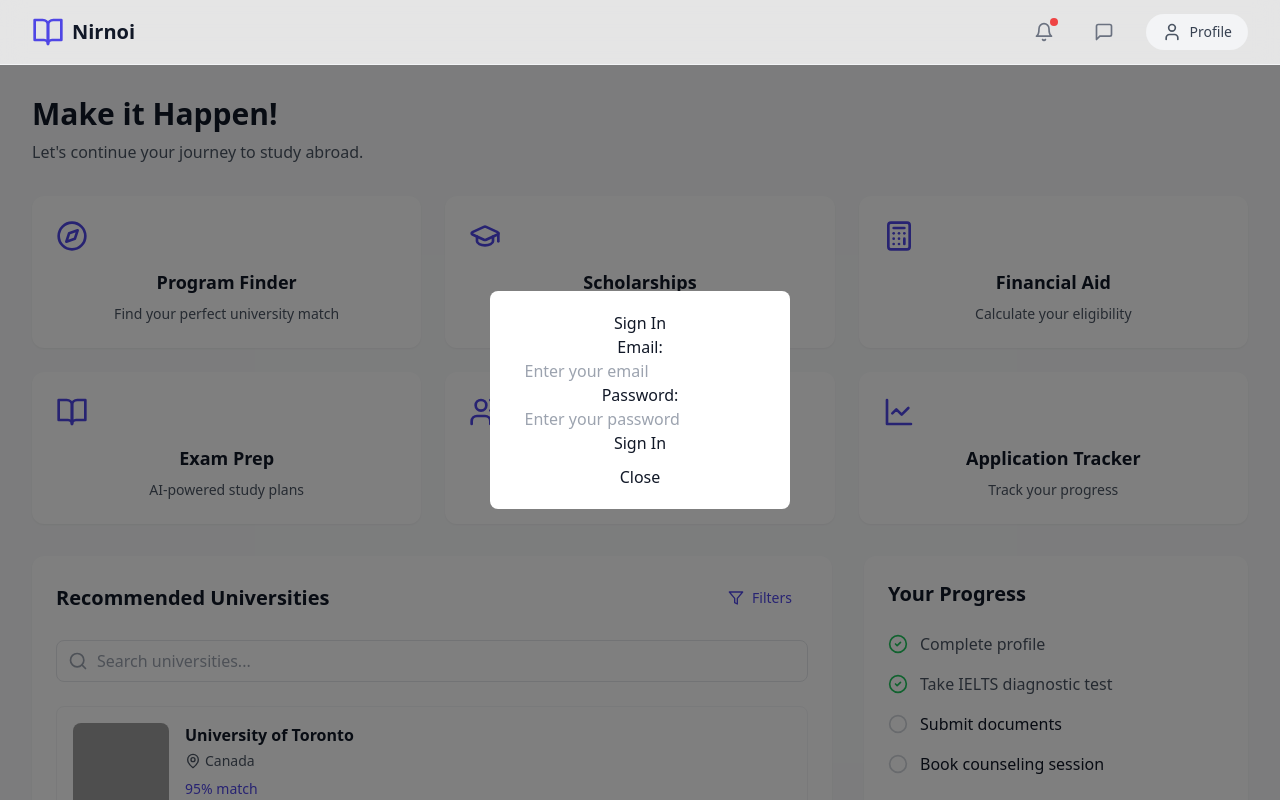
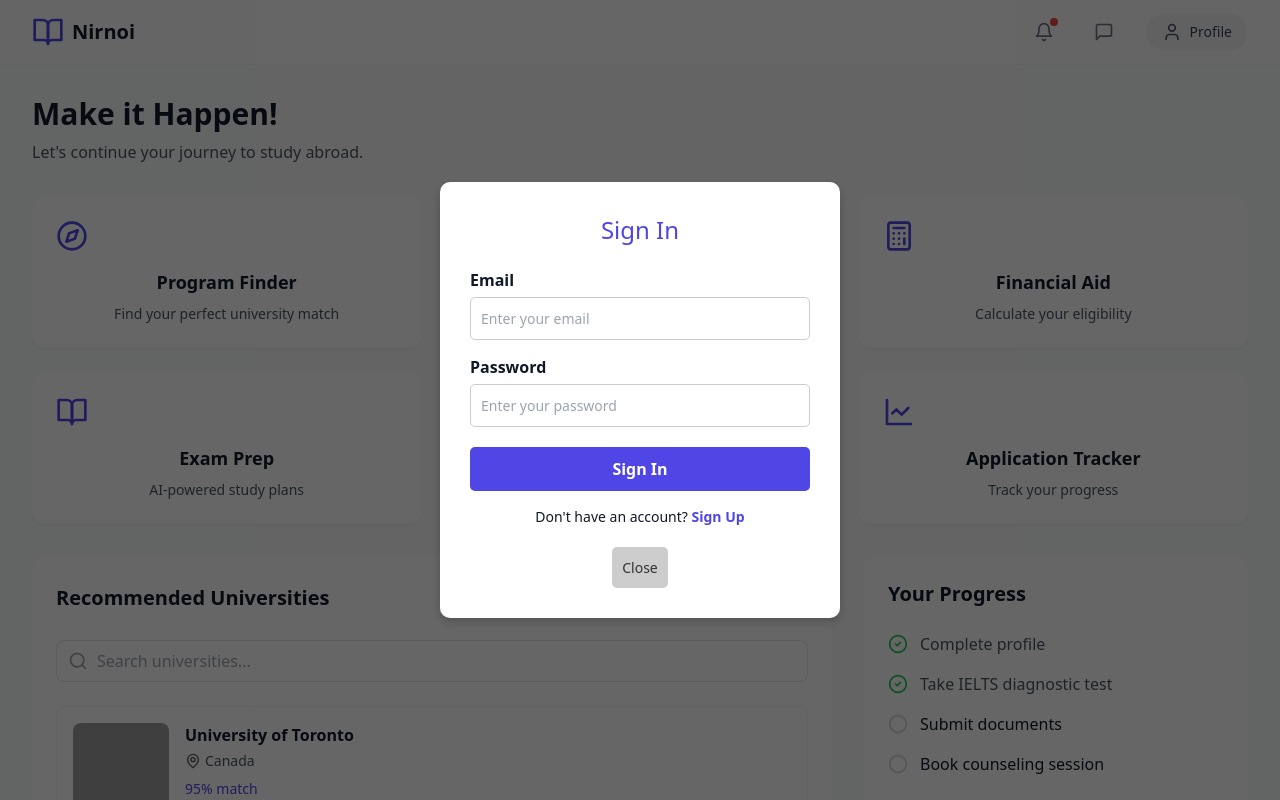
Before and after one commit to antor-rafi/nirnoi-app, a React (Vite) app: page / in a window 1280 px wide. Both pictures are taken after a click on the button "Profile". Shown: the top 800 px of the page. Built offline with nearby package versions, Linux system fonts and the light colour scheme; grey boxes are pictures that could not be loaded.

Commit message:
SignInModal

```diff
--- a/src/components/SignInModal.tsx
+++ b/src/components/SignInModal.tsx
@@ -13,34 +13,105 @@ const SignInModal: React.FC<SignInModalProps> = ({ onClose }) => {
         left: 0,
         width: "100%",
         height: "100%",
-        background: "rgba(0, 0, 0, 0.5)",
+        background: "rgba(0, 0, 0, 0.6)",
         display: "flex",
         justifyContent: "center",
         alignItems: "center",
+        zIndex: 1000,
       }}
     >
       <div
         style={{
           background: "white",
-          padding: "20px",
-          borderRadius: "8px",
-          width: "300px",
+          padding: "30px",
+          borderRadius: "10px",
+          width: "400px",
+          boxShadow: "0 4px 10px rgba(0, 0, 0, 0.2)",
           textAlign: "center",
         }}
       >
-        <h2>Sign In</h2>
+        <h2 style={{ fontSize: "24px", marginBottom: "20px", color: "#4F46E5" }}>
+          Sign In
+        </h2>
         <form>
-          <div>
-            <label>Email:</label>
-            <input type="email" placeholder="Enter your email" required />
+          <div style={{ marginBottom: "15px", textAlign: "left" }}>
+            <label style={{ display: "block", marginBottom: "5px", fontWeight: "bold" }}>
+              Email
+            </label>
+            <input
+              type="email"
+              placeholder="Enter your email"
+              required
+              style={{
+                width: "100%",
+                padding: "10px",
+                borderRadius: "5px",
+                border: "1px solid #ccc",
+                fontSize: "14px",
+              }}
+            />
           </div>
-          <div>
-            <label>Password:</label>
-            <input type="password" placeholder="Enter your password" required />
+          <div style={{ marginBottom: "20px", textAlign: "left" }}>
+            <label style={{ display: "block", marginBottom: "5px", fontWeight: "bold" }}>
+              Password
+            </label>
+            <input
+              type="password"
+              placeholder="Enter your password"
+              required
+              style={{
+                width: "100%",
+                padding: "10px",
+                borderRadius: "5px",
+                border: "1px solid #ccc",
+                fontSize: "14px",
+              }}
+            />
           </div>
-          <button type="submit">Sign In</button>
+          <button
+            type="submit"
+            style={{
+              width: "100%",
+              padding: "10px",
+              borderRadius: "5px",
+              background: "#4F46E5",
+              color: "white",
+              border: "none",
+              fontSize: "16px",
+              fontWeight: "bold",
+              cursor: "pointer",
+            }}
+          >
+            Sign In
+          </button>
         </form>
-        <button onClick={onClose} style={{ marginTop: "10px" }}>
+        <div style={{ marginTop: "15px", fontSize: "14px" }}>
+          <span>Don't have an account?</span>{" "}
+          <a
+            href="#"
+            style={{
+              color: "#4F46E5",
+              textDecoration: "none",
+              fontWeight: "bold",
+              cursor: "pointer",
+            }}
+          >
+            Sign Up
+          </a>
+        </div>
+        <button
+          onClick={onClose}
+          style={{
+            marginTop: "20px",
+            padding: "10px",
+            borderRadius: "5px",
+            background: "#ccc",
+            color: "#333",
+            border: "none",
+            fontSize: "14px",
+            cursor: "pointer",
+          }}
+        >
           Close
         </button>
       </div>
```
